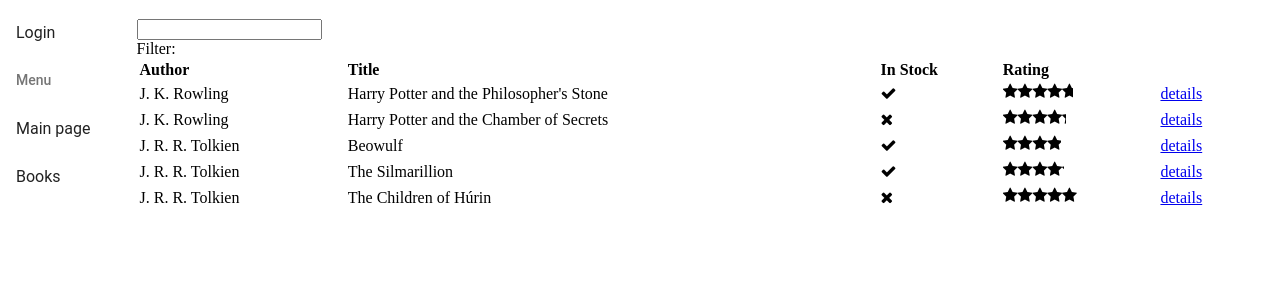
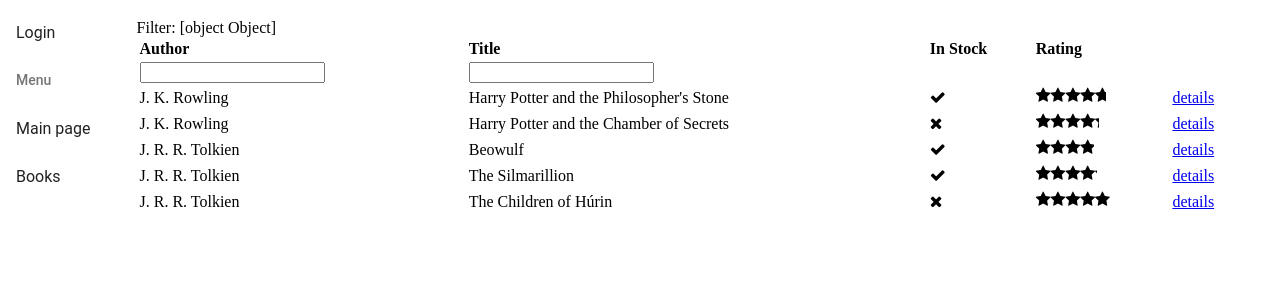
Before and after one commit to hurtonypeter/angular-demo, an Angular app: page /books in a window 1280 px wide. Shown: the top 300 px of the page. Built offline with nearby package versions, Linux system fonts and the light colour scheme.

Commit message:
rxjs observable combinations

```diff
--- a/src/app/books/clients/books-api-client.service.ts
+++ b/src/app/books/clients/books-api-client.service.ts
@@ -5,6 +5,14 @@
 import { delay } from 'rxjs/operators';
 import { listMock, detailsMocks } from './mock/fake-books-api-client.service';
 import { HttpClient } from '@angular/common/http';
+import { BookFilterModel } from '../models/book-filter.model';
+
+const bookfilter = (filter: BookFilterModel) => {
+  return (x: BookListModel): boolean => {
+    return ((filter.title && x.title.toLowerCase().indexOf(filter.title.toLowerCase()) !== -1) || !filter.title)
+        && ((filter.author && x.author.toLowerCase().indexOf(filter.author.toLowerCase()) !== -1) || !filter.author);
+  };
+};
 
 @Injectable()
 export class BooksApiClientService {
@@ -13,9 +21,9 @@
     private http: HttpClient
   ) { }
 
-  getBooks(filter: string): Observable<BookListModel[]> {
+  getBooks(filter: BookFilterModel): Observable<BookListModel[]> {
     const obs = filter
-      ? of(listMock.filter(x => x.title.toLowerCase().indexOf(filter.toLowerCase()) !== -1))
+      ? of(listMock.filter(bookfilter(filter)))
       : of(listMock);
     return obs.pipe(delay(500));
     // return throwError('vmi hiba');
--- /dev/null
+++ b/src/app/books/models/book-filter.model.ts
@@ -0,0 +1,4 @@
+export interface BookFilterModel {
+    author?: string;
+    title?: string;
+}
--- a/src/app/books/pages/book-list.page.component.html
+++ b/src/app/books/pages/book-list.page.component.html
@@ -1,4 +1,3 @@
-<input type="text" [(ngModel)]="filter" (input)="debouncer$.next($event.target.value)" /><br />
 Filter: {{ filter }} <br />
 <div class="table-container">
   <div class="table-loading-indicator" *ngIf="isLoading">
@@ -11,6 +10,17 @@
         <th>Title</th>
         <th>In Stock</th>
         <th>Rating</th>
+        <th></th>
+      </tr>
+      <tr>
+        <th>
+          <input type="text" [(ngModel)]="filter.author" (input)="debouncer$.next($event.target.value)" #filterField />
+        </th>
+        <th>
+          <input type="text" [(ngModel)]="filter.title" (input)="debouncer$.next($event.target.value)" #filterField />
+        </th>
+        <th></th>
+        <th></th>
         <th></th>
       </tr>
     </thead>
--- a/src/app/books/pages/book-list.page.component.ts
+++ b/src/app/books/pages/book-list.page.component.ts
@@ -1,23 +1,52 @@
-import { Component, OnInit, OnDestroy } from '@angular/core';
+import { Component, OnInit, OnDestroy, AfterViewInit, ViewChildren, QueryList, ElementRef } from '@angular/core';
 import { BooksApiClientService } from '../clients/books-api-client.service';
 import { BookListModel } from '../models/book-list.model';
-import { Subject } from 'rxjs';
-import { debounceTime, takeUntil, distinctUntilChanged, filter, switchMap, map, catchError, tap } from 'rxjs/operators';
+import { Subject, fromEvent, forkJoin, merge as c_merge } from 'rxjs';
+import { debounceTime, takeUntil, distinctUntilChanged, filter, switchMap, map, catchError, tap, merge } from 'rxjs/operators';
+import { BookFilterModel } from '../models/book-filter.model';
 
 @Component({
   templateUrl: './book-list.page.component.html'
 })
-export class BookListPageComponent implements OnInit, OnDestroy {
+export class BookListPageComponent implements OnInit, OnDestroy, AfterViewInit {
 
   destroy$ = new Subject();
   debouncer$ = new Subject<string>();
 
   error: string | null = null;
   isLoading = true;
-  filter: string;
+  filter: BookFilterModel = {};
   books: BookListModel[];
 
+  @ViewChildren('filterField') filterFields: QueryList<ElementRef>;
+
   constructor(private booksApiClient: BooksApiClientService) { }
+
+  ngAfterViewInit(): void {
+
+    const fields = this.filterFields.map(f => f.nativeElement);
+
+    fromEvent(fields, 'input')
+      .pipe(takeUntil(this.destroy$))
+      .subscribe(x => console.log('i'));
+
+
+    // fromEvent(fields[0], 'input')
+    //   .pipe(
+    //     merge(fromEvent(fields[1], 'input')),
+    //     takeUntil(this.destroy$)
+    //   )
+    //   .subscribe(x => console.log('merge'));
+
+
+    // const o1 = fromEvent(fields[0], 'input');
+    // const o2 = fromEvent(fields[1], 'input');
+    // c_merge(o1, o2)
+    //   .pipe(
+    //     takeUntil(this.destroy$)
+    //   )
+    //   .subscribe(x => console.log('forkjoin'));
+  }
 
   ngOnInit() {
     this.loadBooks();
```
Also changed, not shown: 1 other file (tests, documents, lock files or other folders).
